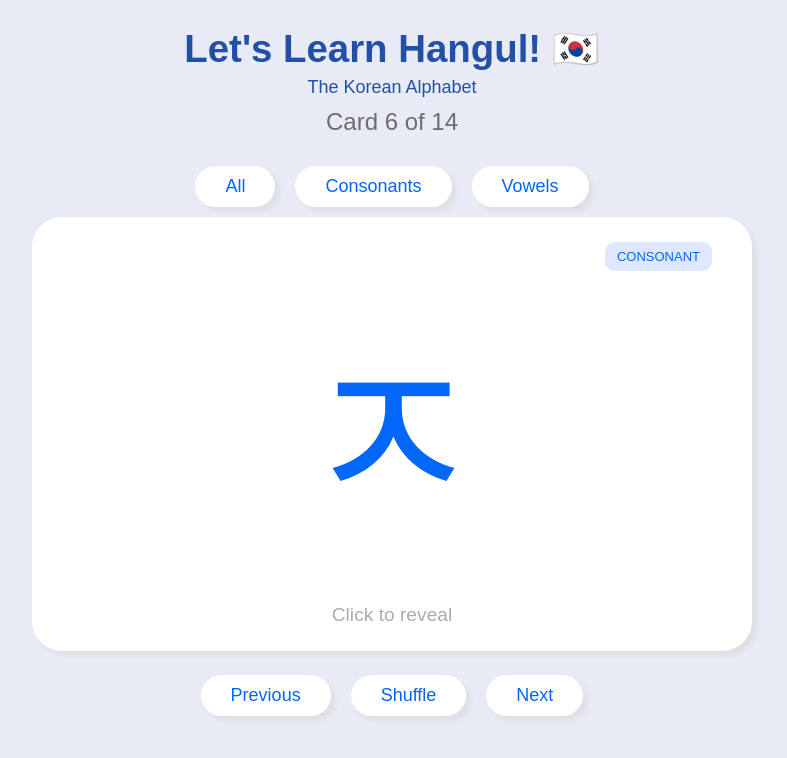
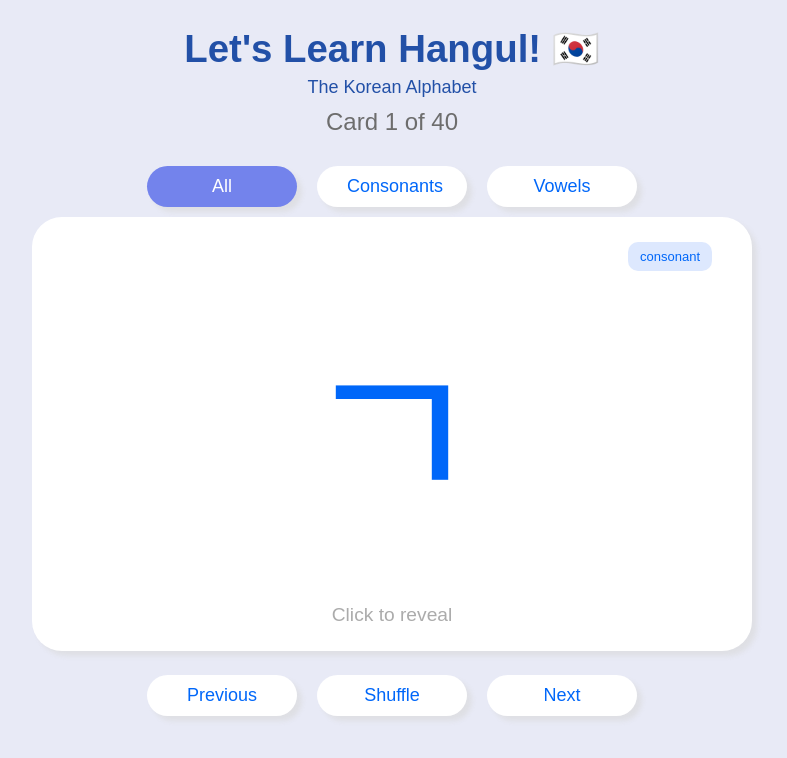
Before and after one commit to VincentChen6345/korean-hangul-flashcards, a React (Vite) app: page / in a window 1280 px wide. Shown: the top 758 px of the page, without its empty margins (248-1035 px from the left). Built offline with nearby package versions, Linux system fonts and the light colour scheme.

Commit message:
navigation buttons and filter button feature added

```diff
--- a/src/features/FlashCard/Components/CardBack.jsx
+++ b/src/features/FlashCard/Components/CardBack.jsx
@@ -1,11 +1,20 @@
-export default function CardBack({ isFlipped, setIsFlipped }) {
+export default function CardBack({ isFlipped, setIsFlipped, card }) {
+  const { char, type, sound, name } = card;
+  function playHangulSound(character) {
+    const speech = new SpeechSynthesisUtterance(character);
+    speech.lang = "ko-KR";
+    speech.rate = 0.7;
+    speechSynthesis.speak(speech);
+  }
   return (
     <div className="card-back" onClick={() => setIsFlipped(!isFlipped)}>
-      <span className="tag tag-back">CONSONANT</span>
-      <span className="pronunciation"> j </span>
-      <span className="hangul"> ㅈ </span>
-      <span className="char-name"> [ jieut ] </span>
-      <button>Play Sound</button>
+      <span className="tag tag-back">{type}</span>
+      <span className="pronunciation"> {sound} </span>
+      <span className="hangul"> {char} </span>
+      <span className="char-name"> {name} </span>
+      <button onClick={() => playHangulSound(char)}>Play Sound</button>
     </div>
   );
 }
+
+//implement soundhint to assist the speech translation for consonants
--- a/src/features/FlashCard/Components/CardControl.jsx
+++ /dev/null
@@ -1,9 +0,0 @@
-export default function CardControl() {
-  return (
-    <div className="cardControl-container">
-      <button>Previous</button>
-      <button>Shuffle</button>
-      <button>Next</button>
-    </div>
-  );
-}
--- a/src/features/FlashCard/Components/CardFront.jsx
+++ b/src/features/FlashCard/Components/CardFront.jsx
@@ -1,8 +1,9 @@
-export default function CardFront() {
+export default function CardFront({ card }) {
+  const { type, char } = card;
   return (
     <div className={"card-front"}>
-      <span className="tag">CONSONANT</span>
-      <span className="character">ㅈ</span>
+      <span className="tag">{type}</span>
+      <span className="character">{char}</span>
       <span className="reveal">Click to reveal</span>
     </div>
   );
--- /dev/null
+++ b/src/features/FlashCard/Components/CardNavigation.jsx
@@ -0,0 +1,11 @@
+export default function CardNavigation({ handleClick }) {
+  return (
+    <div className="cardControl-container">
+      <button onClick={() => handleClick("Previous")}>Previous</button>
+      <button onClick={() => handleClick("Shuffle")}>Shuffle</button>
+      <button onClick={() => handleClick("Next")}>Next</button>
+    </div>
+  );
+}
+
+//when "next" button is clicked, setCardIndex++, rerender card
--- a/src/features/FlashCard/Components/LetterFilter.jsx
+++ b/src/features/FlashCard/Components/LetterFilter.jsx
@@ -1,9 +1,26 @@
-export default function LetterFilter() {
+import { useState } from "react";
+
+export default function LetterFilter({ clickHandler, buttonID, setButtonID }) {
   return (
     <div className="filter-container">
-      <button>All</button>
-      <button>Consonants</button>
-      <button>Vowels</button>
+      <button
+        className={buttonID === "all" ? "selected" : ""}
+        onClick={() => clickHandler("all")}
+      >
+        All
+      </button>
+      <button
+        className={buttonID === "consonant" ? "selected" : ""}
+        onClick={() => clickHandler("consonant")}
+      >
+        Consonants
+      </button>
+      <button
+        className={buttonID === "vowel" ? "selected" : ""}
+        onClick={() => clickHandler("vowel")}
+      >
+        Vowels
+      </button>
     </div>
   );
 }
--- a/src/features/FlashCard/FlashCard.css
+++ b/src/features/FlashCard/FlashCard.css
@@ -38,6 +38,7 @@
   margin: 10px;
   color: inherit;
   background-color: white;
+  width: 150px;
 }
 .section-container {
   display: flex;
@@ -56,10 +57,9 @@
   flex-direction: column;
   align-items: center;
   margin-bottom: 10px;
-  position: absolute;
-  left: 50%;
+
   top: 0;
-  transform: translateX(-50%);
+
   backface-visibility: hidden;
   pointer-events: none;
 }
@@ -111,16 +111,20 @@
 .card-container {
   position: relative;
   box-shadow: none;
-  width: 100vw;
+  /* width: 100%; */
+  max-width: 800px;
   height: 35vw;
   transition: transform 0.6s;
   transform-style: preserve-3d;
   pointer-events: auto;
+  display: flex;
+  justify-content: center;
 }
 .card-front,
 .card-back,
 button {
   box-shadow: 5px 5px 5px rgba(216, 216, 216, 0.592);
+  pointer-events: auto;
 }
 
 button:hover {
@@ -152,3 +156,8 @@ button:hover {
 .flipped {
   transform: rotateY(180deg);
 }
+
+.filter-container .selected {
+  background-color: rgb(115, 131, 236);
+  color: white;
+}
--- a/src/features/FlashCard/FlashCard.jsx
+++ b/src/features/FlashCard/FlashCard.jsx
@@ -4,34 +4,71 @@ import LetterFilter from "./Components/LetterFilter";
 import CardFront from "./Components/CardFront";
 import CardBack from "./Components/CardBack";
 import { useState } from "react";
+import { alphabet, shuffleArray } from "./functions&variables";
+import CardNavigation from "./Components/CardNavigation";
 
-import CardControls from "./Components/CardControl";
 export default function FlashCard() {
-  const alphabet = [
-    { id: 1, char: "ㄱ", type: "consonant", sound: "g/k", name: "giyeok" },
-    { id: 2, char: "ㅏ", type: "vowel", sound: "a", name: null },
-  ];
   const [isFlipped, setIsFlipped] = useState(false);
-  function cardChangeHandler() {
-    setIsFlipped(!isFlipped);
-    console.log("triggered");
-    console.log(isFlipped);
+  const [cardIndex, setCardIndex] = useState(0);
+  const [selectedID, setSelectedID] = useState("all");
+
+  //create local copy of alphabet, sorted by type.
+  const sortedDeck = [...alphabet].sort((a, b) => a.type.localeCompare(b.type));
+  const [deck, setDeck] = useState(sortedDeck);
+  const [length, setLength] = useState(deck.length);
+  const currCard = deck[cardIndex];
+  function filterHandler(buttonType) {
+    setSelectedID(buttonType);
+    const filteredDeck = sortedDeck.filter((el) =>
+      el.type.includes(buttonType === "all" ? "" : buttonType)
+    );
+    setDeck(filteredDeck);
+    setLength(filteredDeck.length);
+    setCardIndex(0);
+    setIsFlipped(false);
   }
+  function cardNavHandler(type) {
+    setIsFlipped(false);
+    if (type === "Next") {
+      setCardIndex((cardIndex) =>
+        cardIndex === length - 1 ? 0 : cardIndex + 1
+      );
+    }
+    if (type === "Previous") {
+      setCardIndex((cardIndex) =>
+        cardIndex === 0 ? length - 1 : cardIndex - 1
+      );
+    }
+    if (type === "Shuffle") {
+      const shuffled = shuffleArray([...deck]); //local copy
+      setDeck(shuffled);
+      setCardIndex(0);
+    }
+  }
+
   return (
     <div className="feature-container">
       <Header />
       <section className="section-container">
-        <div className="card-counter">Card 6 of 14</div>
-        <LetterFilter />
+        <div className="card-counter">{`Card ${
+          cardIndex + 1
+        } of ${length}`}</div>
+        <LetterFilter
+          clickHandler={filterHandler}
+          buttonID={selectedID}
+          setButtonID={setSelectedID}
+        />
         <div
           className={`card-container ${isFlipped ? "flipped" : ""}`}
-          onClick={cardChangeHandler}
+          onClick={() => setIsFlipped(!isFlipped)}
         >
-          <CardFront />
-          <CardBack />
+          <CardFront card={currCard} />
+          <CardBack card={currCard} />
         </div>
-        <CardControls />
+        <CardNavigation handleClick={cardNavHandler} />
       </section>
     </div>
   );
 }
+
+//fix - "all" filter button, it crashes when i switch back to "all"
--- /dev/null
+++ b/src/features/FlashCard/functions&variables.js
@@ -0,0 +1,84 @@
+const alphabet = [
+  { id: 1, char: "ㄱ", type: "consonant", sound: "g/k", name: "[giyeok]" },
+  { id: 2, char: "ㅏ", type: "vowel", sound: "a", name: null },
+  { id: 3, char: "ㄴ", type: "consonant", sound: "n", name: "[nieun]" },
+  { id: 4, char: "ㄷ", type: "consonant", sound: "d/t", name: "[digeut]" },
+  { id: 5, char: "ㄹ", type: "consonant", sound: "r/l", name: "[rieul]" },
+  { id: 6, char: "ㅁ", type: "consonant", sound: "m", name: "[mieum]" },
+  { id: 7, char: "ㅂ", type: "consonant", sound: "b/p", name: "[bieup]" },
+  { id: 8, char: "ㅅ", type: "consonant", sound: "s", name: "[siot]" },
+  { id: 9, char: "ㅇ", type: "consonant", sound: "-ng", name: "[ieung]" },
+  { id: 10, char: "ㅈ", type: "consonant", sound: "j/ch", name: "[jieut]" },
+  { id: 11, char: "ㅊ", type: "consonant", sound: "ch", name: "[chieut]" },
+  { id: 12, char: "ㅋ", type: "consonant", sound: "k", name: "[kieuk]" },
+  { id: 13, char: "ㅌ", type: "consonant", sound: "t", name: "[tieut]" },
+  { id: 14, char: "ㅍ", type: "consonant", sound: "p", name: "[pieup]" },
+  { id: 15, char: "ㅎ", type: "consonant", sound: "h", name: "[hieut]" },
+  {
+    id: 16,
+    char: "ㄲ",
+    type: "tense consonant",
+    sound: "gg",
+    name: "[san giyeok]",
+  },
+  {
+    id: 17,
+    char: "ㄸ",
+    type: "tense consonant",
+    sound: "dd",
+    name: "[san digeut]",
+  },
+  {
+    id: 18,
+    char: "ㅃ",
+    type: "tense consonant",
+    sound: "bb",
+    name: "[san bieup]",
+  },
+  {
+    id: 19,
+    char: "ㅆ",
+    type: "tense consonant",
+    sound: "ss",
+    name: "[san siot]",
+  },
+  {
+    id: 20,
+    char: "ㅉ",
+    type: "tense consonant",
+    sound: "jj",
+    name: "[san jieut]",
+  },
+  { id: 21, char: "ㅑ", type: "vowel", sound: "ya", name: null },
+  { id: 22, char: "ㅓ", type: "vowel", sound: "eo", name: null },
+  { id: 23, char: "ㅕ", type: "vowel", sound: "yeo", name: null },
+  { id: 24, char: "ㅗ", type: "vowel", sound: "o", name: null },
+  { id: 25, char: "ㅛ", type: "vowel", sound: "yo", name: null },
+  { id: 26, char: "ㅜ", type: "vowel", sound: "oo", name: null },
+  { id: 27, char: "ㅠ", type: "vowel", sound: "yoo", name: null },
+  { id: 28, char: "ㅡ", type: "vowel", sound: "eu", name: null },
+  { id: 40, char: "ㅣ", type: "vowel", sound: "i", name: null },
+  { id: 29, char: "ㅢ", type: "vowel", sound: "eui", name: null },
+  { id: 30, char: "ㅔ", type: "vowel", sound: "e", name: null },
+  { id: 31, char: "ㅖ", type: "vowel", sound: "ye", name: null },
+  { id: 32, char: "ㅐ", type: "vowel", sound: "ae", name: null },
+  { id: 33, char: "ㅒ", type: "vowel", sound: "yae", name: null },
+  { id: 34, char: "ㅚ", type: "vowel", sound: "we", name: null },
+  { id: 35, char: "ㅙ", type: "vowel", sound: "we", name: null },
+  { id: 36, char: "ㅞ", type: "vowel", sound: "we", name: null },
+  { id: 37, char: "ㅟ", type: "vowel", sound: "wi", name: null },
+  { id: 38, char: "ㅘ", type: "vowel", sound: "wa", name: null },
+  { id: 39, char: "ㅝ", type: "vowel", sound: "wo", name: null },
+];
+
+//Fisher-Yates shuffle algorithm
+function shuffleArray(array) {
+  const shuffled = [...array]; //dont mutate original
+  for (let i = shuffled.length - 1; i > 0; i--) {
+    const j = Math.floor(Math.random() * (i + 1)); //Math.random()-> random number between 0 and 1
+    [shuffled[i], shuffled[j]] = [shuffled[j], shuffled[i]];
+    //create temp array on left and right, swap element i with j in one line
+  }
+  return shuffled;
+}
+export { alphabet, shuffleArray };
```
